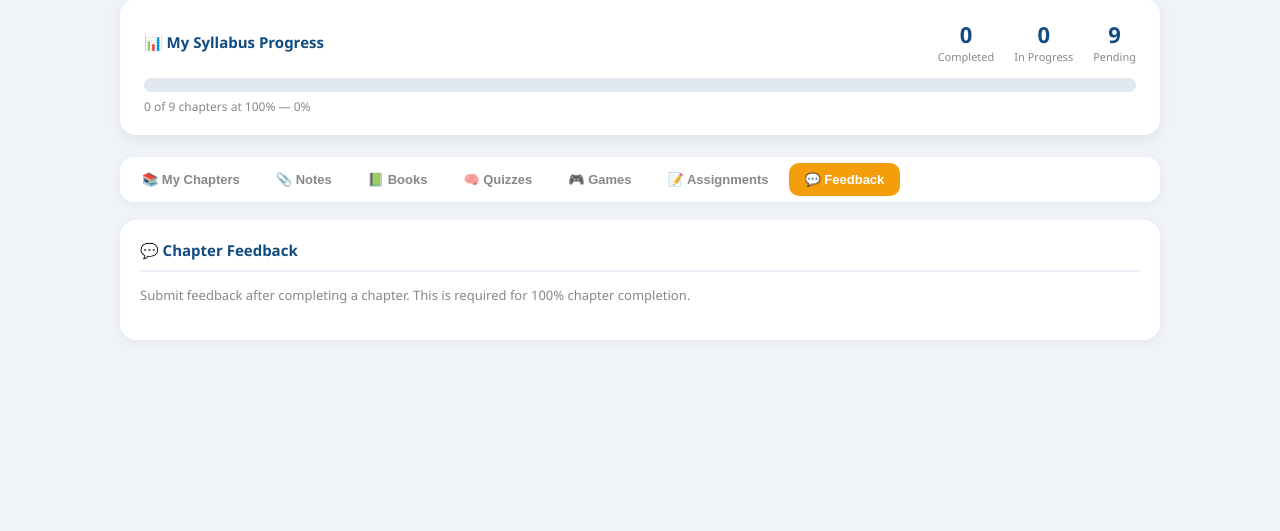
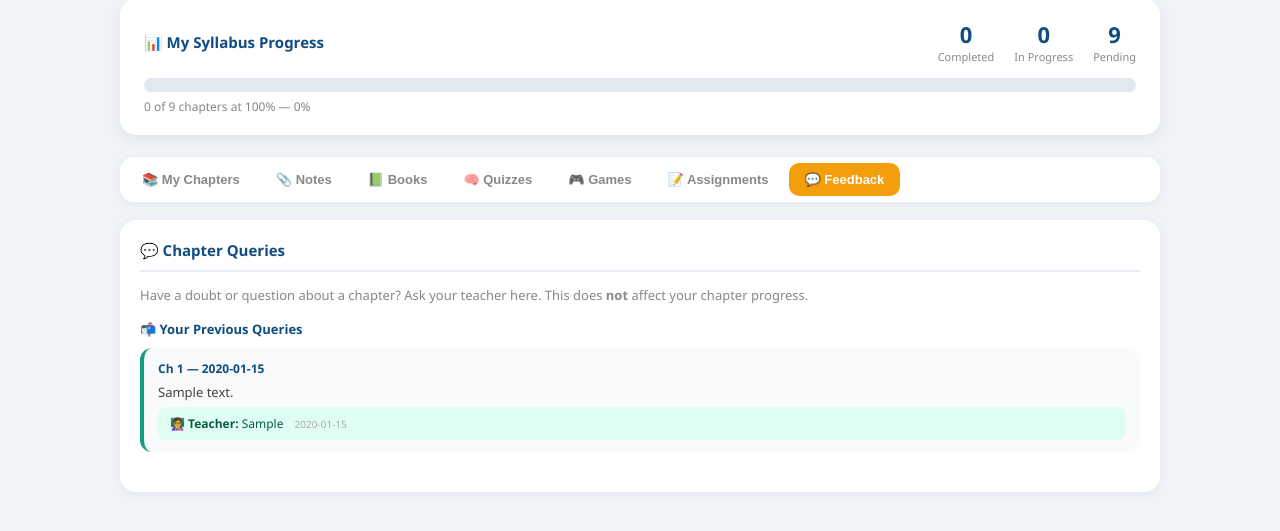
Before and after one commit to kratikaagarwal-cell/mps-computer-lms, a Flask app: page /student in a window 1280 px wide, after a click on "💬 Feedback". Shown: the part 249-780 px from the top of the page. Run offline with Flask 3, Linux system fonts and the light colour scheme; the visitor is signed in with stand-in values (Sample User, id 1); tables that the repository leaves empty hold one stand-in row (values such as "Sample post").

Commit message:
Refactor student.html for video links and queries
Updated student.html to change video link behavior, modify download links to read-only, and rename feedback section to queries. Adjusted form actions and added previous queries display.

```diff
--- a/templates/student.html
+++ b/templates/student.html
@@ -174,7 +174,7 @@ body{font-family:'Segoe UI',Arial,sans-serif;background:#f0f4f8;}
             {% if cfg and cfg.has_video %}
               {% set ch_videos = videos|selectattr('chapter_no','eq',ch.no)|list %}
               {% if ch_videos %}
-                <a href="{{ ch_videos[0].youtube_url }}" target="_blank" class="video-link">🎬 Watch Video</a>
+                <a href="/mark_video/{{ ch.no }}" class="video-link" target="_blank" onclick="setTimeout(()=>location.reload(),1500)">🎬 Watch Video</a>
               {% endif %}
               <span class="ch-task {% if prog and prog.video_done %}done{% else %}pending{% endif %}">🎬 {% if prog and prog.video_done %}✓{% else %}○{% endif %} Video</span>
             {% endif %}
@@ -218,7 +218,8 @@ body{font-family:'Segoe UI',Arial,sans-serif;background:#f0f4f8;}
               <div class="mat-sub">{{ n.description or 'Study notes' }} · Sec {{ n.section }}</div>
             </div>
             <div class="mat-action" style="display:flex;gap:6px;align-items:center;">
-              <a href="/uploads/{{ n.filename }}" class="btn btn-blue" target="_blank">⬇ Download</a>
+              <!-- FIX #6: Read only, no download -->
+              <a href="/uploads/{{ n.filename }}" class="btn btn-blue" target="_blank">👁 Read</a>
               {% set prog = progress_map.get(n.chapter_no) %}
               {% if prog and prog.notes_done %}<span class="badge bg-green">✓ Read</span>{% endif %}
             </div>
@@ -230,6 +231,7 @@ body{font-family:'Segoe UI',Arial,sans-serif;background:#f0f4f8;}
           {% if ch_notes %}
           {% set prog = progress_map.get(ch.no) %}
           {% if not (prog and prog.notes_done) %}
+          <!-- FIX #7: POST method fixes "method not allowed" -->
           <form method="POST" action="/mark_notes/{{ ch.no }}" style="display:inline;">
             <button type="submit" class="btn btn-green" style="font-size:11px;padding:5px 12px;margin:2px;">✅ Mark Ch{{ ch.no }} Notes Read</button>
           </form>
@@ -247,17 +249,24 @@ body{font-family:'Segoe UI',Arial,sans-serif;background:#f0f4f8;}
       <div class="card-title">📗 Book PDFs</div>
       {% if books %}
         {% for b in books %}
-        <div class="mat-item book-item">
+          <div class="mat-item book-item">
           <div class="mat-icon">📗</div>
           <div class="mat-info">
-            <div class="mat-name">{{ b.original_name or b.filename }}</div>
+            <div class="mat-name">{{ b.original_name or b.filename or 'Book Resource' }}</div>
             <div class="mat-sub">{{ b.chapter }} · Sec {{ b.section }}</div>
           </div>
           <div class="mat-action" style="display:flex;gap:6px;align-items:center;">
-            <a href="/uploads/{{ b.filename }}" class="btn btn-teal" target="_blank">⬇ Open Book</a>
+            <!-- FIX #3: open external URL if set, otherwise serve file inline; FIX #6: read-only -->
+            {% if b.external_url %}
+              <a href="{{ b.external_url }}" class="btn btn-teal" target="_blank">📖 Open Book</a>
+            {% elif b.filename %}
+              <a href="/uploads/{{ b.filename }}" class="btn btn-teal" target="_blank">📖 Open Book</a>
+            {% endif %}
             {% set prog = progress_map.get(b.chapter_no) %}
             {% if not (prog and prog.book_done) %}
-            <a href="/mark_book/{{ b.chapter_no }}" class="btn btn-green" style="font-size:11px;padding:5px 10px;">✅ Mark Read</a>
+            <form method="POST" action="/mark_book/{{ b.chapter_no }}" style="display:inline;">
+              <button type="submit" class="btn btn-green" style="font-size:11px;padding:5px 10px;">✅ Mark Read</button>
+            </form>
             {% else %}<span class="badge bg-green">✓ Read</span>{% endif %}
           </div>
         </div>
@@ -341,34 +350,44 @@ body{font-family:'Segoe UI',Arial,sans-serif;background:#f0f4f8;}
     </div>
   </div>
 
-  <!-- FEEDBACK TAB -->
+  <!-- QUERY TAB (was Feedback) -->
   <div id="tab-feedback" class="tab-content">
     <div class="card">
-      <div class="card-title">💬 Chapter Feedback</div>
-      <p style="font-size:13px;color:#888;margin-bottom:16px;">Submit feedback after completing a chapter. This is required for 100% chapter completion.</p>
+      <div class="card-title">💬 Chapter Queries</div>
+      <p style="font-size:13px;color:#888;margin-bottom:16px;">Have a doubt or question about a chapter? Ask your teacher here. This does <strong>not</strong> affect your chapter progress.</p>
+
+      <!-- Show previous queries and teacher replies -->
+      {% if student_queries %}
+      <div style="margin-bottom:20px;">
+        <div style="font-size:13px;font-weight:700;color:#0f4c81;margin-bottom:10px;">📬 Your Previous Queries</div>
+        {% for q in student_queries %}
+        <div style="background:#f8fafc;border-radius:12px;padding:12px 14px;margin-bottom:8px;border-left:4px solid #0e9e82;">
+          <div style="font-size:12px;font-weight:700;color:#0f4c81;">Ch {{ q.chapter_no }} — {{ q.submitted_at }}</div>
+          <div style="font-size:13px;color:#444;margin:6px 0;">{{ q.comment }}</div>
+          {% if q.teacher_reply %}
+          <div style="background:#e0fdf4;border-radius:8px;padding:8px 12px;font-size:12px;color:#065f46;">
+            <strong>👩‍🏫 Teacher:</strong> {{ q.teacher_reply }}
+            <span style="color:#aaa;font-size:10px;margin-left:8px;">{{ q.replied_at }}</span>
+          </div>
+          {% else %}
+          <div style="font-size:11px;color:#aaa;margin-top:4px;">⏳ Awaiting teacher reply...</div>
+          {% endif %}
+        </div>
+        {% endfor %}
+      </div>
+      {% endif %}
+
+      <!-- Submit new query form -->
       {% for ch in chapters %}
       {% set cfg = chapter_configs.get(ch.no) %}
-      {% if cfg and cfg.is_active and cfg.has_feedback %}
-      {% set already_done = ch.no in feedbacks_done %}
+      {% if cfg and cfg.is_active %}
       <div class="feedback-form">
         <div style="font-weight:700;color:#0f4c81;margin-bottom:6px;">Ch {{ ch.no }} — {{ ch.name }}</div>
-        {% if already_done %}
-          <span class="badge bg-green">✓ Feedback Submitted</span>
-        {% else %}
-        <form method="POST" action="/submit_feedback">
+        <form method="POST" action="/submit_query">
           <input type="hidden" name="chapter_no" value="{{ ch.no }}">
-          <div style="font-size:12px;font-weight:600;color:#555;margin-bottom:6px;">Rate this chapter:</div>
-          <div style="display:flex;gap:6px;margin-bottom:10px;">
-            {% for i in range(1,6) %}
-            <label style="cursor:pointer;font-size:24px;">
-              <input type="radio" name="rating" value="{{ i }}" {% if i==5 %}checked{% endif %} style="display:none;">⭐
-            </label>
-            {% endfor %}
-          </div>
-          <textarea name="comment" placeholder="What did you like? What was difficult? Any suggestions..." style="width:100%;padding:10px;border:1.5px solid #dde3ec;border-radius:10px;font-size:13px;font-family:inherit;resize:vertical;min-height:70px;margin-bottom:10px;"></textarea>
-          <button type="submit" class="btn btn-teal">💬 Submit Feedback</button>
+          <textarea name="comment" placeholder="Type your doubt or question for this chapter..." style="width:100%;padding:10px;border:1.5px solid #dde3ec;border-radius:10px;font-size:13px;font-family:inherit;resize:vertical;min-height:60px;margin-bottom:10px;"></textarea>
+          <button type="submit" class="btn btn-teal">💬 Submit Query</button>
         </form>
-        {% endif %}
       </div>
       {% endif %}
       {% endfor %}
```
